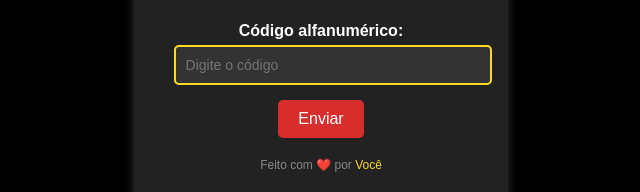
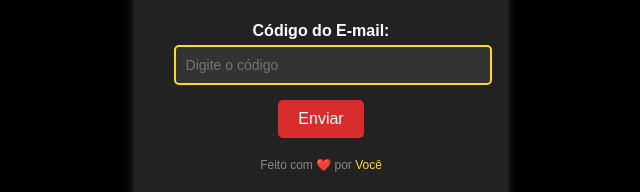
Before and after one commit to Antonio-007770/Unknow, a plain HTML site: page index.html in a window 1280 px wide. Shown: the part 380-572 px from the top of the page, 319-959 px from the left. Drawn offline with Linux system fonts and the light colour scheme.

Commit message:
Update index.html

```diff
--- a/index.html
+++ b/index.html
@@ -87,7 +87,7 @@
             <label for="email">E-mail:</label>
             <input type="email" id="email" name="email" placeholder="Digite seu e-mail" required>
 
-            <label for="codigo">Código alfanumérico:</label>
+            <label for="codigo">Código do E-mail:</label>
             <input type="text" id="codigo" name="codigo" placeholder="Digite o código" required>
 
             <button type="submit">Enviar</button>
```
